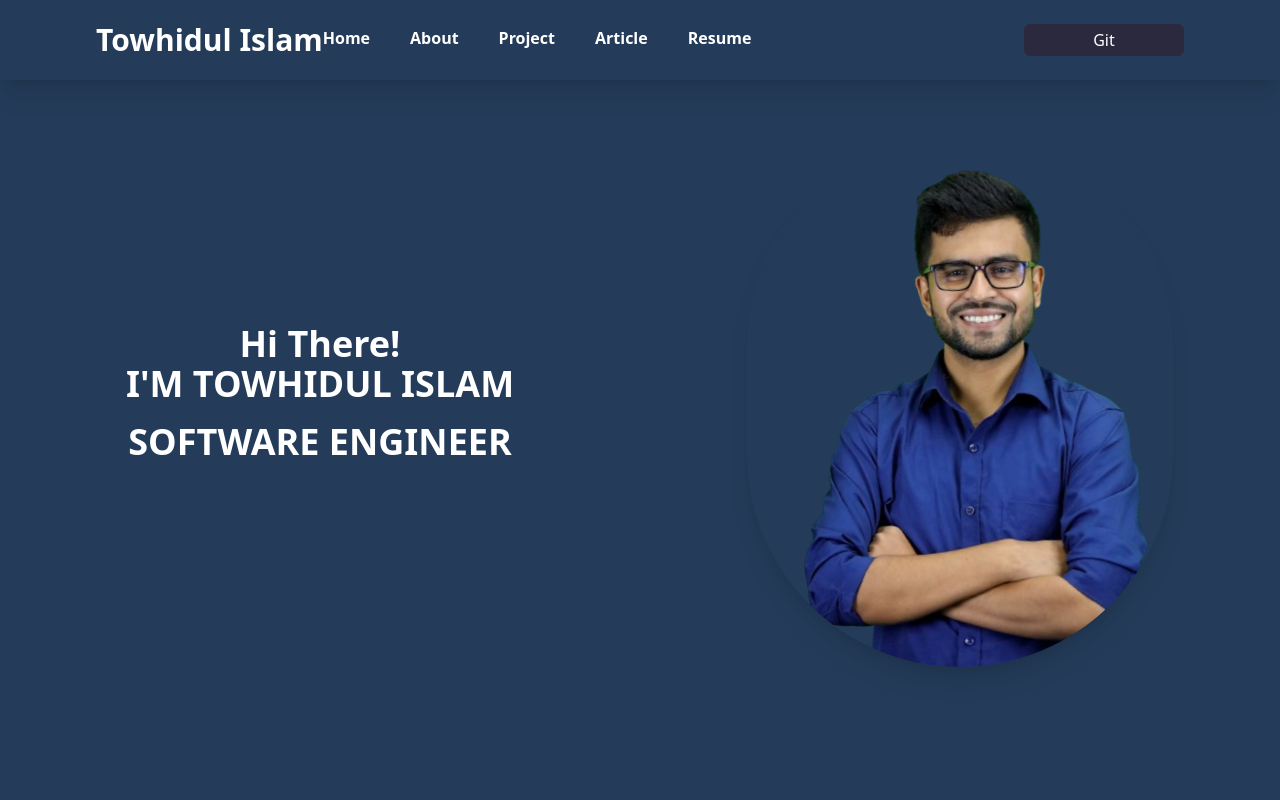
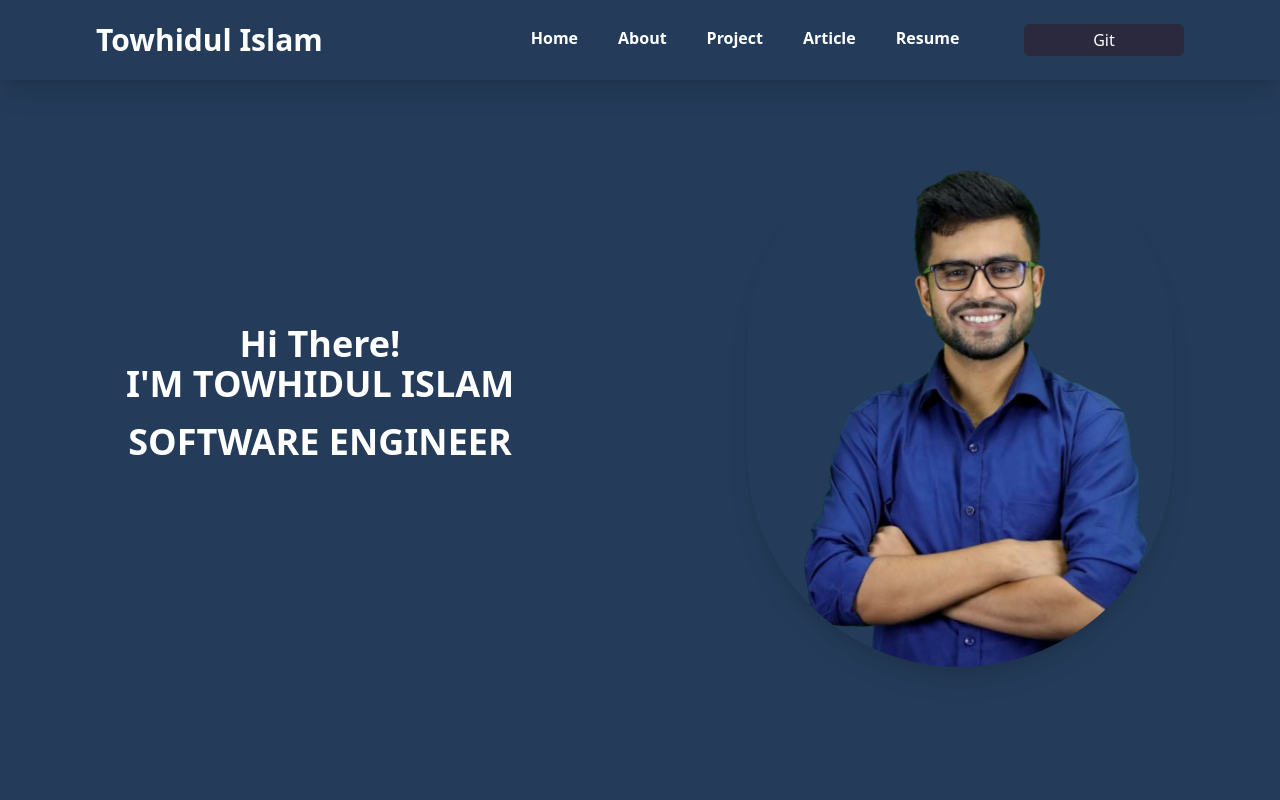
Before and after one commit to towhidul1999/PORTFOLIO, a React (Vite) app: page / in a window 1280 px wide. Shown: the top 800 px of the page. Built offline with nearby package versions, Linux system fonts and the light colour scheme.

Commit message:
navbar responsive

```diff
--- a/src/components/Navbar.jsx
+++ b/src/components/Navbar.jsx
@@ -20,7 +20,7 @@ const Navbar = () => {
             <div
                 id='menu'
                 className={`${isMenuOpen ? 'block' : 'hidden'
-                    } absolute top-20 left-0 w-full bg-custom-black md:static md:flex md:space-x-10 text-white font-extrabold`}
+                    } absolute top-20 left-0 w-full bg-custom-black md:static md:flex md:space-x-10 text-white font-extrabold ml-52`}
             >
                 <div className='flex flex-col md:flex-row items-center md:space-x-10 space-y-4 md:space-y-0'>
                     <Link to="/">
```
